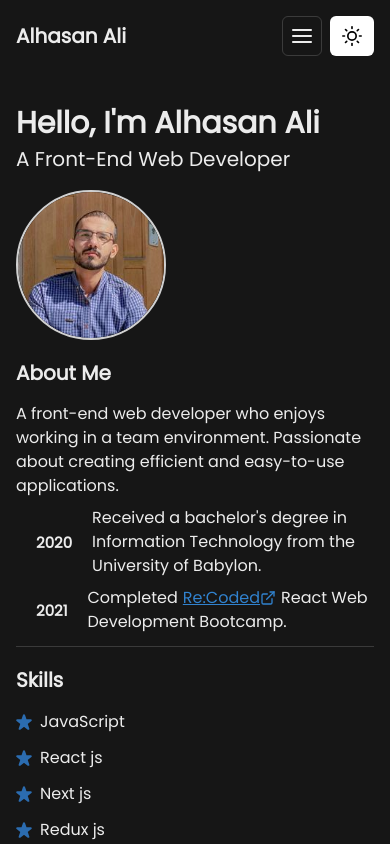
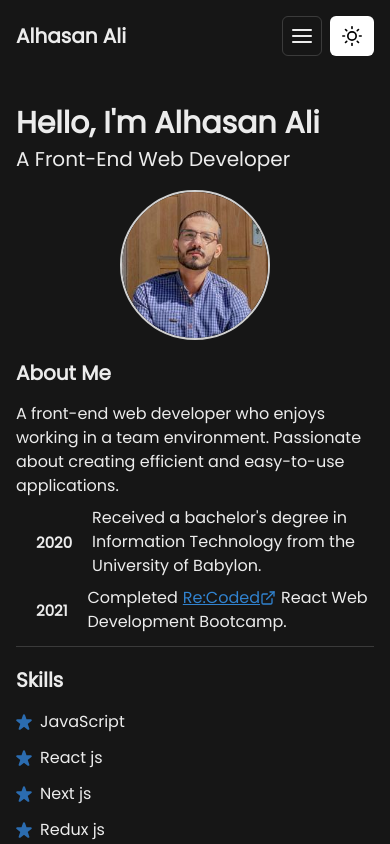
Before and after one commit to GE47/portfolio, a Next.js app: page / in a window 390 px wide. Shown: the top 844 px of the page. Built offline with nearby package versions, Linux system fonts and the light colour scheme.

Commit message:
fix(Home): center pfp in mobile view

```diff
--- a/pages/index.tsx
+++ b/pages/index.tsx
@@ -3,7 +3,6 @@ import Link from "next/link";
 import { Box, Text, List, ListItem, ListIcon, Flex } from "@chakra-ui/layout";
 import {
   Heading,
-  Image,
   Divider,
   useToast,
   useColorModeValue,
@@ -60,7 +59,9 @@ const Home: NextPage = () => {
           <Box
             mt={{ base: 4, md: 0 }}
             ml={{ md: 5 }}
-            textAlign="center"
+            display={{ base: "flex", md: "block" }}
+            justifyContent="center"
+            alignItems="center"
             overflow="hidden"
           >
             <AppImage
```
